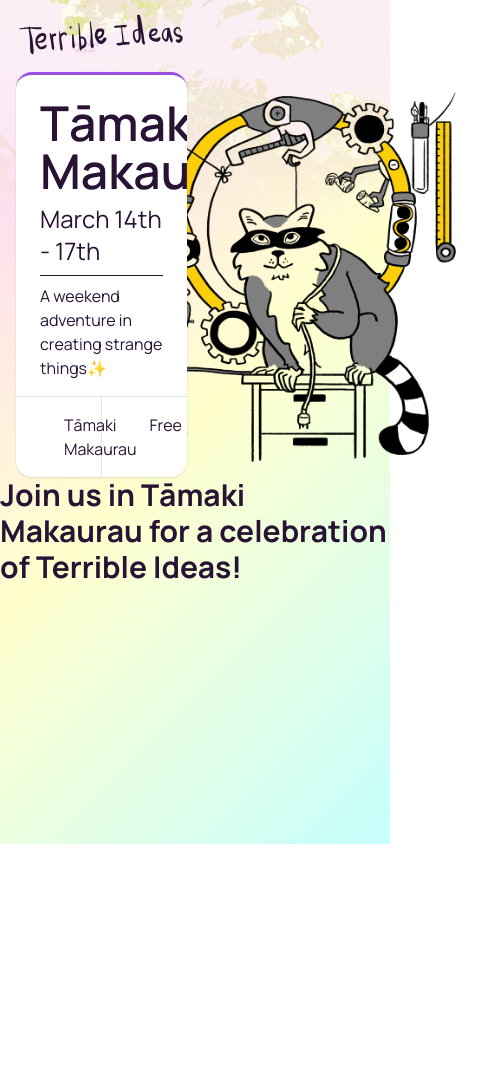
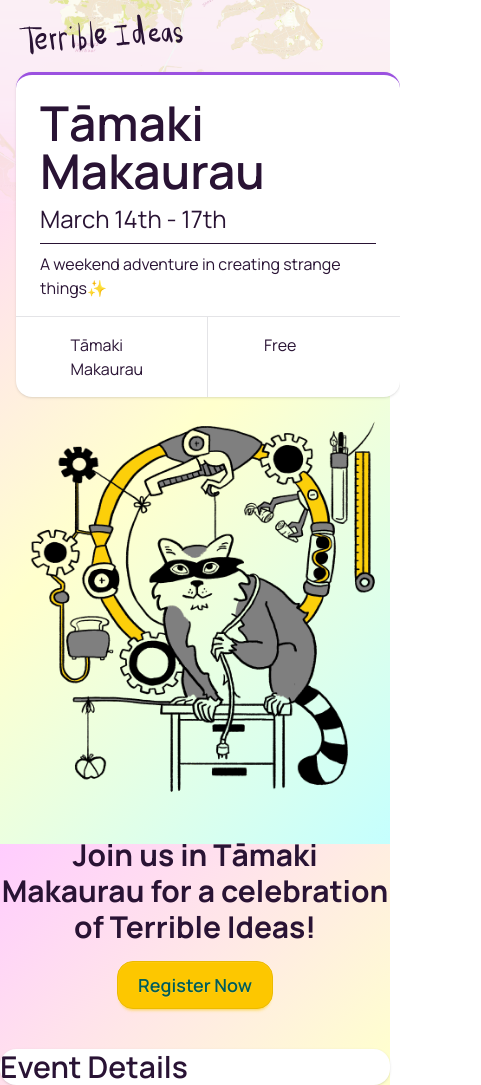
Before and after one commit to HexaCubist/terriblehack-site, a SvelteKit app: page /events/akl in a window 390 px wide. Shown: the whole page, 481 px wide, since content can reach past the window. Before the commit the page ends 844 px from the top, so only its background shows below. Built offline with nearby package versions, Linux system fonts and the light colour scheme; some icons are missing.

Commit message:
More style Improvements

```diff
--- a/src/routes/(home)/events/[location]/+page.svelte
+++ b/src/routes/(home)/events/[location]/+page.svelte
@@ -26,11 +26,8 @@
 />
 <div class="relative z-10">
 	<Menu />
-	<div class="container mx-auto grid grid-cols-2 gap-4 px-4">
-		<div
-			class="card bg-base-100 overflow-clip border-t-3 shadow-sm"
-			style:border-top-color={event.color}
-		>
+	<div class="container mx-auto grid w-screen max-w-7xl gap-4 px-4 md:grid-cols-2">
+		<div class="card bg-base-100 border-t-3 shadow-sm" style:border-top-color={event.color}>
 			<div class="card-body">
 				<h2 class="card-title my-0 text-5xl leading-none">{event.name}</h2>
 				<p class="text-2xl">
@@ -73,7 +70,17 @@
 			<img src="/art/raccoon-hero.png" alt="" class="max-w-sm" />
 		</div>
 	</div>
-	<h3 class="max-w-prose text-3xl font-bold text-balance">
-		Join us in {event.location} for a celebration of Terrible Ideas!
-	</h3>
+	<div class="my-10 text-center">
+		<h3 class="mx-auto max-w-prose text-center text-3xl font-bold text-balance">
+			Join us in {event.location} for a celebration of Terrible Ideas!
+		</h3>
+		{#if event.register || true}
+			<a href={event.register} class="btn btn-lg btn-primary mx-auto mt-4"> Register Now </a>
+		{/if}
+	</div>
+	<div class="card bg-base-100 overflow-clip shadow-sm">
+		<div class="card-title">
+			<h2 class="text-3xl">Event Details</h2>
+		</div>
+	</div>
 </div>
```
